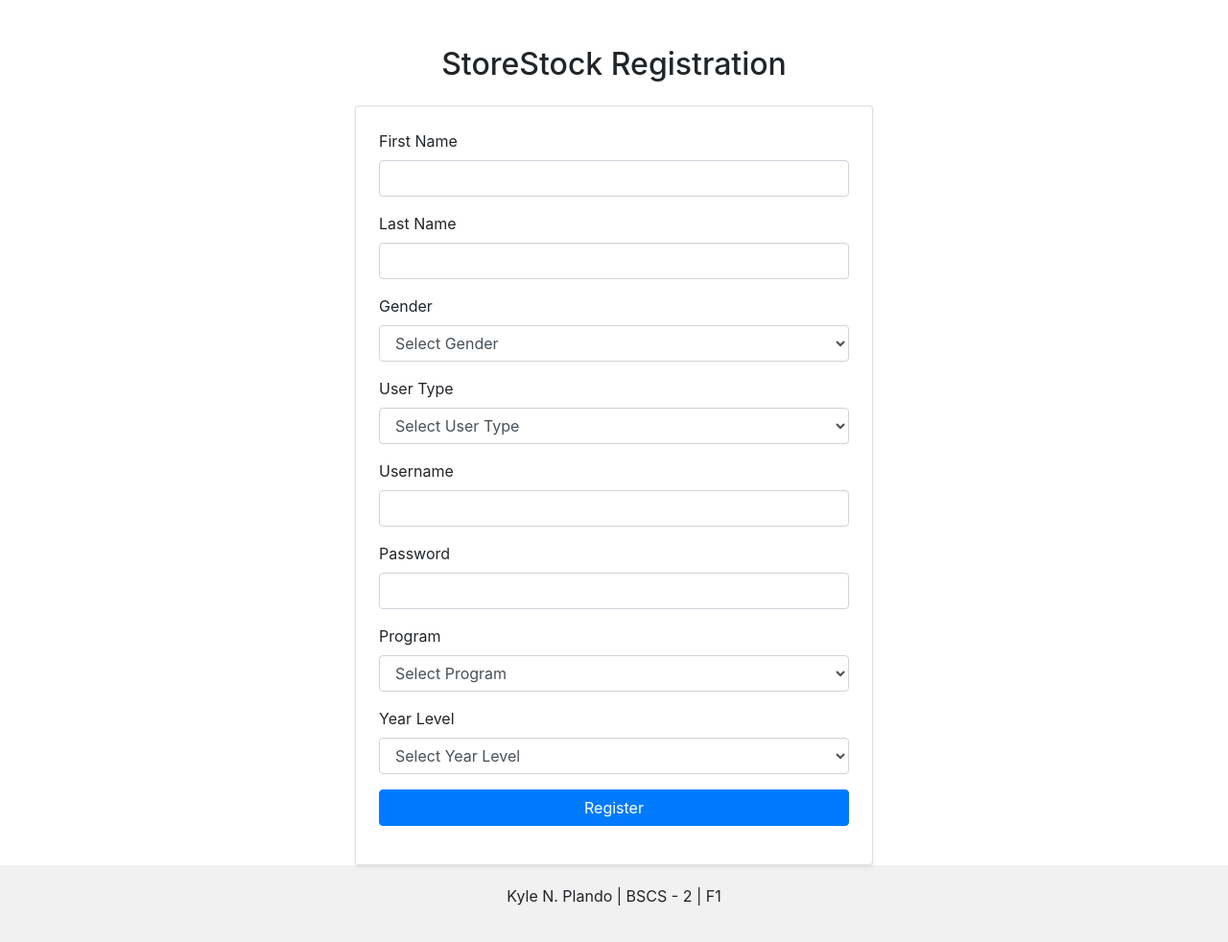
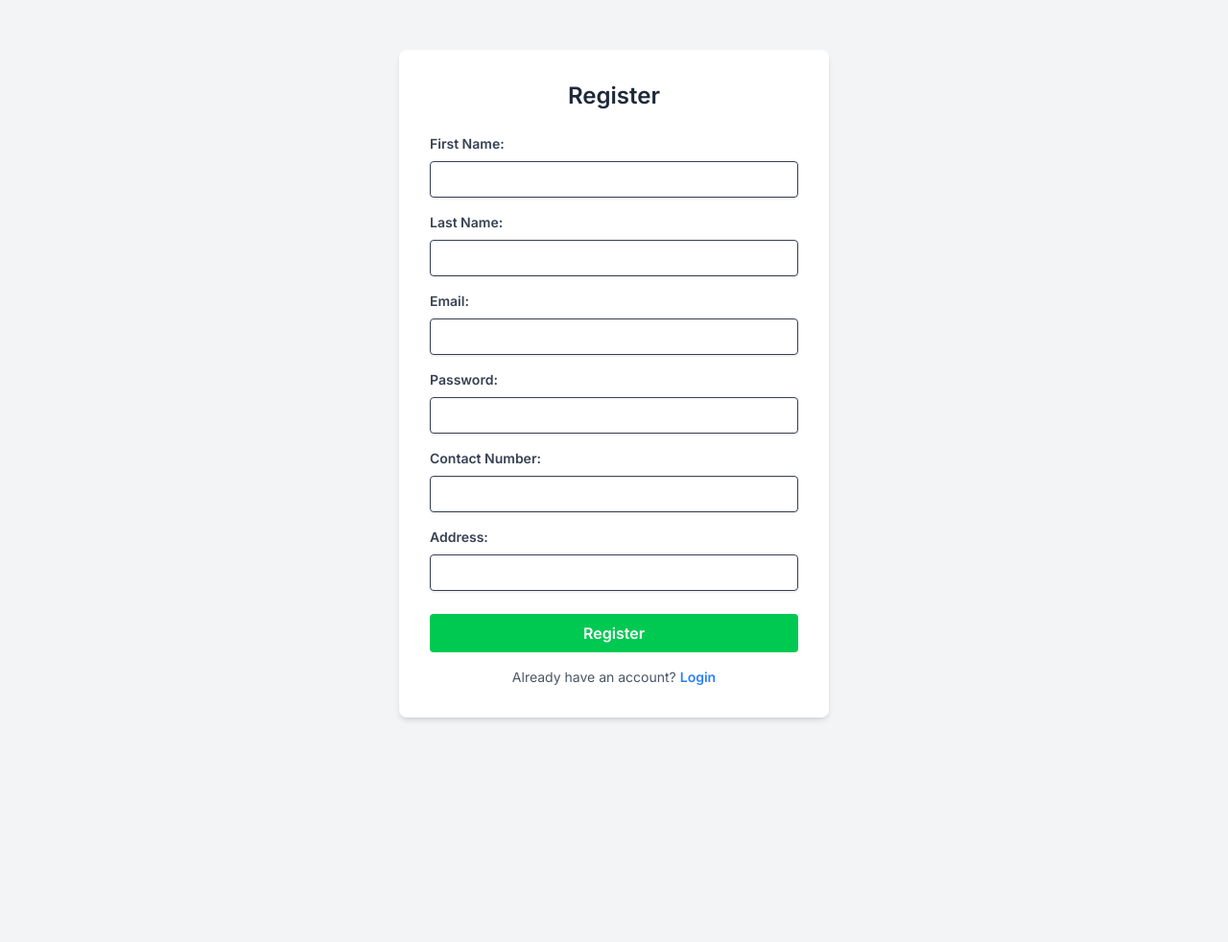
Before and after one commit to ero-s/Store-Stock, a PHP site: page /register.php in a window 1280 px wide. Shown: the whole page at 96% size. After the commit the page ends 751 px from the top, so only its background shows below. Run offline with PHP 8.4, Linux system fonts and the light colour scheme; some libraries are stand-ins or nearby versions.

Commit message:
feat: added login and register page with proper error prompts and validation

```diff
--- a/register.php
+++ b/register.php
@@ -1,122 +1,193 @@
 <?php
-    include 'connect.php';
-    //require_once 'includes/header.php';
+session_start(); // Start the session at the beginning
+
+// Database connection details
+$host = "localhost"; // Replace with your database host
+$username = "root"; // Replace with your database username
+$password = ""; // Replace with your database password
+$database = "dbstorestock"; // Replace with your database name
+
+// Establish database connection
+$conn = mysqli_connect($host, $username, $password, $database);
+
+// Check connection
+if (!$conn) {
+    die("Connection failed: " . mysqli_connect_error());
+}
+
+// Initialize variables to hold form data and error messages
+$firstname = "";
+$lastname = "";
+$email = "";
+$password = "";
+$contactNumber = "";
+$address = "";
+$firstname_error = "";
+$lastname_error = "";
+$email_error = "";
+$password_error = "";
+$contactNumber_error = "";
+$address_error = "";
+$register_error = ""; // General registration error
+
+// Function to sanitize user input (preventing SQL injection and XSS)
+function sanitize_input($data) {
+    $data = trim($data);
+    $data = stripslashes($data);
+    $data = htmlspecialchars($data);
+    return $data;
+}
+
+// Process the form submission
+if ($_SERVER["REQUEST_METHOD"] == "POST") {
+    // Validate First Name
+    if (empty($_POST["firstname"])) {
+        $firstname_error = "First Name is required";
+    } else {
+        $firstname = sanitize_input($_POST["firstname"]);
+         if (!preg_match("/^[a-zA-Z ]*$/",$firstname)) {
+            $firstname_error = "Only letters and white space allowed";
+        }
+    }
+
+    // Validate Last Name
+    if (empty($_POST["lastname"])) {
+        $lastname_error = "Last Name is required";
+    } else {
+        $lastname = sanitize_input($_POST["lastname"]);
+        if (!preg_match("/^[a-zA-Z ]*$/",$lastname)) {
+            $lastname_error = "Only letters and white space allowed";
+        }
+    }
+
+    // Validate Email
+    if (empty($_POST["email"])) {
+        $email_error = "Email is required";
+    } else {
+        $email = sanitize_input($_POST["email"]);
+        if (!filter_var($email, FILTER_VALIDATE_EMAIL)) {
+            $email_error = "Invalid email format";
+        }
+    }
+
+    // Validate Password
+    if (empty($_POST["password"])) {
+        $password_error = "Password is required";
+    } else {
+        $password = sanitize_input($_POST["password"]);
+        // Password must be at least 8 characters long and contain at least one number, one uppercase letter, and one lowercase letter
+        if (strlen($password) < 8 || !preg_match("/[0-9]/", $password) || !preg_match("/[A-Z]/", $password) || !preg_match("/[a-z]/", $password)) {
+            $password_error = "Password must be at least 8 characters long and contain at least one number, one uppercase letter, and one lowercase letter";
+        }
+    }
+
+    // Validate Contact Number
+    if (empty($_POST["contactNumber"])) {
+        $contactNumber_error = "Contact Number is required";
+    } else {
+        $contactNumber = sanitize_input($_POST["contactNumber"]);
+        if (!preg_match("/^[0-9]{10}$/", $contactNumber)) { //assumed 10 digit number
+            $contactNumber_error = "Invalid contact number format.  Must be 10 digits.";
+        }
+    }
+
+    // Validate Address
+    if (empty($_POST["address"])) {
+        $address_error = "Address is required";
+    } else {
+        $address = sanitize_input($_POST["address"]);
+    }
+
+    // If there are no errors, proceed with registration
+    if (empty($firstname_error) && empty($lastname_error) && empty($email_error) && empty($password_error) && empty($contactNumber_error) && empty($address_error)) {
+        // Use prepared statements to prevent SQL injection
+        $sql = "INSERT INTO user (firstname, lastname, email, password, contactNum, address) VALUES (?, ?, ?, ?, ?, ?)";
+        $stmt = mysqli_prepare($conn, $sql);
+
+        if ($stmt) {
+            // Hash the password before storing it in the database
+            $hashed_password = password_hash($password, PASSWORD_DEFAULT);
+            mysqli_stmt_bind_param($stmt, "ssssss", $firstname, $lastname, $email, $hashed_password, $contactNumber, $address);
+            if (mysqli_stmt_execute($stmt)) {
+                // Registration successful, redirect to login with email and password prefilled
+                // Store email and password in session
+                $_SESSION['email'] = $email;
+                $_SESSION['password'] = $password;
+                header("Location: login.php");
+                exit();
+            } else {
+                $register_error = "Registration failed: " . mysqli_error($conn);
+            }
+            mysqli_stmt_close($stmt);
+        } else {
+            // Handle database query error
+            $register_error = "Database error: " . mysqli_error($conn);
+        }
+    }
+}
+
+mysqli_close($conn);
 ?>
 
-<!-- Bootstrap CSS Link -->
-<link href="https://stackpath.bootstrapcdn.com/bootstrap/4.3.1/css/bootstrap.min.css" rel="stylesheet">
-
-<div class="container mt-5">
-    <div class="row justify-content-center">
-        <div class="col-md-6">
-
-            <div class="text-center mb-4">
-                <h2>StoreStock Registration</h2>
+<!DOCTYPE html>
+<html lang="en">
+<head>
+    <meta charset="UTF-8">
+    <meta name="viewport" content="width=device-width, initial-scale=1.0">
+    <title>Register</title>
+    <link href="https://fonts.googleapis.com/css2?family=Inter:wght@400;600&display=swap" rel="stylesheet">
+    <script src="https://unpkg.com/@tailwindcss/browser@latest"></script>
+    <style>
+        body {
+            font-family: 'Inter', sans-serif;
+        }
+    </style>
+</head>
+<body class="bg-gray-100 flex items-center justify-center min-h-screen">
+    <div class="bg-white p-8 rounded-lg shadow-md w-full max-w-md">
+        <h2 class="text-2xl font-semibold mb-6 text-center text-gray-800">Register</h2>
+        <form method="post" action="<?php echo htmlspecialchars($_SERVER["PHP_SELF"]); ?>">
+            <div class="mb-4">
+                <label for="firstname" class="block text-gray-700 text-sm font-bold mb-2">First Name:</label>
+                <input type="text" name="firstname" id="firstname" class="shadow appearance-none border rounded w-full py-2 px-3 text-gray-700 leading-tight focus:outline-none focus:shadow-outline" value="<?php echo $firstname; ?>">
+                <span class="text-red-500 text-xs italic"><?php echo $firstname_error; ?></span>
             </div>
-
-            <div class="card p-4 shadow-sm">
-                <form method="post">
-                    <div class="form-group">
-                        <label for="txtfirstname">First Name</label>
-                        <input type="text" class="form-control" id="txtfirstname" name="txtfirstname" required>
-                    </div>
-
-                    <div class="form-group">
-                        <label for="txtlastname">Last Name</label>
-                        <input type="text" class="form-control" id="txtlastname" name="txtlastname" required>
-                    </div>
-
-                    <div class="form-group">
-                        <label for="txtgender">Gender</label>
-                        <select class="form-control" id="txtgender" name="txtgender" required>
-                            <option value="">Select Gender</option>
-                            <option value="Male">Male</option>
-                            <option value="Female">Female</option>
-                        </select>
-                    </div>
-
-                    <div class="form-group">
-                        <label for="txtusertype">User Type</label>
-                        <select class="form-control" id="txtusertype" name="txtusertype" required>
-                            <option value="">Select User Type</option>
-                            <option value="student">Store Owner</option>
-                            <option value="employee">Supplier</option>
-                        </select>
-                    </div>
-
-                    <div class="form-group">
-                        <label for="txtusername">Username</label>
-                        <input type="text" class="form-control" id="txtusername" name="txtusername" required>
-                    </div>
-
-                    <div class="form-group">
-                        <label for="txtpassword">Password</label>
-                        <input type="password" class="form-control" id="txtpassword" name="txtpassword" required>
-                    </div>
-
-                    <div class="form-group">
-                        <label for="txtprogram">Program</label>
-                        <select class="form-control" id="txtprogram" name="txtprogram" required>
-                            <option value="">Select Program</option>
-                            <option value="bsit">BSIT</option>
-                            <option value="bscs">BSCS</option>
-                        </select>
-                    </div>
-
-                    <div class="form-group">
-                        <label for="txtyearlevel">Year Level</label>
-                        <select class="form-control" id="txtyearlevel" name="txtyearlevel" required>
-                            <option value="">Select Year Level</option>
-                            <option value="1">1</option>
-                            <option value="2">2</option>
-                            <option value="3">3</option>
-                            <option value="4">4</option>
-                        </select>
-                    </div>
-
-                    <button type="submit" name="btnRegister" class="btn btn-primary btn-block">Register</button>
-                </form>
+            <div class="mb-4">
+                <label for="lastname" class="block text-gray-700 text-sm font-bold mb-2">Last Name:</label>
+                <input type="text" name="lastname" id="lastname" class="shadow appearance-none border rounded w-full py-2 px-3 text-gray-700 leading-tight focus:outline-none focus:shadow-outline" value="<?php echo $lastname; ?>">
+                <span class="text-red-500 text-xs italic"><?php echo $lastname_error; ?></span>
             </div>
-
-        </div>
+            <div class="mb-4">
+                <label for="email" class="block text-gray-700 text-sm font-bold mb-2">Email:</label>
+                <input type="email" name="email" id="email" class="shadow appearance-none border rounded w-full py-2 px-3 text-gray-700 leading-tight focus:outline-none focus:shadow-outline" value="<?php echo $email; ?>">
+                <span class="text-red-500 text-xs italic"><?php echo $email_error; ?></span>
+            </div>
+            <div class="mb-4">
+                <label for="password" class="block text-gray-700 text-sm font-bold mb-2">Password:</label>
+                <input type="password" name="password" id="password" class="shadow appearance-none border rounded w-full py-2 px-3 text-gray-700 leading-tight focus:outline-none focus:shadow-outline" value="<?php echo $password; ?>">
+                <span class="text-red-500 text-xs italic"><?php echo $password_error; ?></span>
+            </div>
+            <div class="mb-4">
+                <label for="contactNumber" class="block text-gray-700 text-sm font-bold mb-2">Contact Number:</label>
+                <input type="text" name="contactNumber" id="contactNumber" class="shadow appearance-none border rounded w-full py-2 px-3 text-gray-700 leading-tight focus:outline-none focus:shadow-outline" value="<?php echo $contactNumber; ?>">
+                <span class="text-red-500 text-xs italic"><?php echo $contactNumber_error; ?></span>
+            </div>
+            <div class="mb-6">
+                <label for="address" class="block text-gray-700 text-sm font-bold mb-2">Address:</label>
+                <input type="text" name="address" id="address" class="shadow appearance-none border rounded w-full py-2 px-3 text-gray-700 leading-tight focus:outline-none focus:shadow-outline" value="<?php echo $address; ?>">
+                <span class="text-red-500 text-xs italic"><?php echo $address_error; ?></span>
+            </div>
+            <?php if (!empty($register_error)): ?>
+                <div class="bg-red-100 border border-red-400 text-red-700 px-4 py-3 rounded relative mb-4" role="alert">
+                    <strong class="font-bold">Error:</strong>
+                    <span class="block sm:inline"><?php echo $register_error; ?></span>
+                </div>
+            <?php endif; ?>
+            <button type="submit" class="bg-green-500 hover:bg-green-700 text-white font-bold py-2 px-4 rounded focus:outline-none focus:shadow-outline w-full">Register</button>
+        </form>
+        <p class="text-center mt-4 text-gray-600 text-sm">
+            Already have an account? <a href="login.php" class="text-blue-500 hover:text-blue-700 font-semibold">Login</a>
+        </p>
     </div>
-</div>
-
-<?php
-    if(isset($_POST['btnRegister'])){
-
-        $fname=$_POST['txtfirstname'];
-        $lname=$_POST['txtlastname'];
-        $gender=$_POST['txtgender'];
-        $utype=$_POST['txtusertype'];
-        $uname=$_POST['txtusername'];
-        $pword=$_POST['txtpassword'];
-        $hashedpw = password_hash($pword, PASSWORD_DEFAULT);
-
-
-        $prog=$_POST['txtprogram'];
-        $yearlevel=$_POST['txtyearlevel'];
-
-
-        $sql1 ="Insert into tbluser(firstname,lastname,gender, usertype, username, password)
-            values('".$fname."','".$lname."','".$gender."','".$utype."', '".$uname."', '".$hashedpw."')";
-        mysqli_query($connection,$sql1);
-
-        $last_id = mysqli_insert_id($connection);
-
-        $sql2 ="Insert into tblstudent(program, yearlevel, uid) values('".$prog."','".$yearlevel."','".$last_id."')";
-        mysqli_query($connection,$sql2);
-
-        echo "<script language='javascript'>
-            alert('New record saved.');
-        </script>";
-        header("location: dashboard.php");
-    }
-?>
-
-
-<script src="https://code.jquery.com/jquery-3.5.1.slim.min.js"></script>
-<script src="https://cdn.jsdelivr.net/npm/@popperjs/core@2.5.0/dist/umd/popper.min.js"></script>
-<script src="https://stackpath.bootstrapcdn.com/bootstrap/4.5.2/js/bootstrap.min.js"></script>
-
-<?php include 'footer.php'; ?>
+</body>
+</html>
```
Also changed, not shown: login.php (added, +138 -0 lines).
